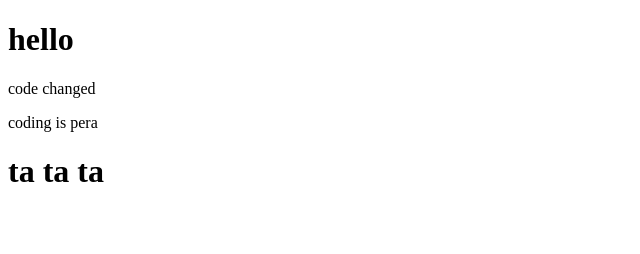
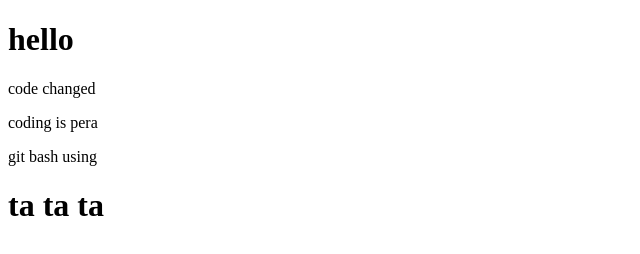
Before and after one commit to aalnoman2042/my-2nd-repo, a plain HTML site: page index.html in a window 1280 px wide. Shown: the whole page, without its empty margins (0-640 px from the left). Drawn offline with Linux system fonts and the light colour scheme.

Commit message:
bash using

```diff
--- a/index.html
+++ b/index.html
@@ -13,6 +13,7 @@
     <p>coding is pera
 
     </p>
+    <p>git bash using</p>
     <h1>ta ta ta</h1>
 </body>
 </html>
```
